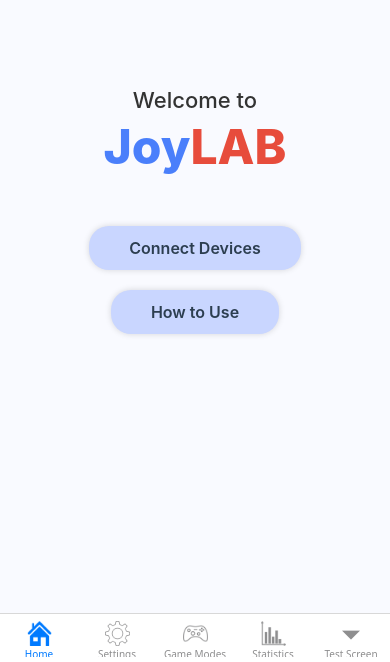
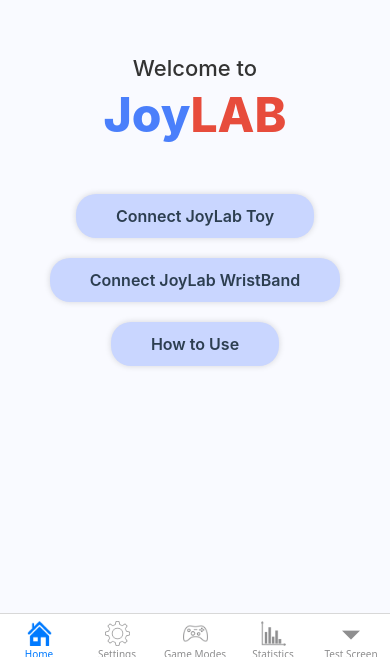
Before and after one commit to Kyral1/JoyLabApp, a React Native app: screen /Home in a window 390 px wide. Shown: the part 182-844 px from the top of the page. Built offline with nearby package versions, Linux system fonts and the light colour scheme; what react-native-ble-plx would draw is missing.

Commit message:
BLE WristBand from frontend side

```diff
--- a/src/frontend/screens/HomeScreen.tsx
+++ b/src/frontend/screens/HomeScreen.tsx
@@ -2,27 +2,42 @@
 import React, { useState } from 'react';
 import { View, Text, StyleSheet, Button, Alert, Pressable, TouchableOpacity, Modal} from 'react-native';
 import { bleService } from '../services/BLEService';
-
+import { bleWristbandService } from '../services/BLEWristbandService';
 
 export default function HomeScreen() {
   console.log("🎮 HomeScreen loaded!");
-  const [connected, setConnected] = useState(false);
-  const [connecting, setConnecting] = useState(false);
+  const [toyConnected, setToyConnected] = useState(false);
+  const [bandConnected, setBandConnected] = useState(false);
+  const [connectingToy, setConnectingToy] = useState(false);
+  const [connectingBand, setConnectingBand] = useState(false);
   const [showModal, setShowModal] = useState(false);
 
   // Connect to the device using shared BLE service
-  const handleConnect = async () => {
+  const handleConnectToy = async () => {
     try {
-      setConnecting(true);
+      setConnectingToy(true);
       await bleService.connect();
-      setConnected(true);
+      setToyConnected(true);
       Alert.alert('BLE', 'Connected to JoyLabToy ✅');
     } catch (e: any) {
       Alert.alert('BLE Error', e?.message ?? String(e));
     } finally {
-      setConnecting(false);
+      setConnectingToy(false);
     }
   };
+
+  const handleConnectBand = async () => {
+    try{
+      setConnectingBand(true);
+      await bleWristbandService.connect();
+      setBandConnected(true);
+      Alert.alert('BLE', 'Connected to JoyLab WristBand ✅');
+    } catch (e: any){
+      Alert.alert('BLE Error', e?.message ?? String(e));
+    } finally {
+      setConnectingBand(false);
+    }
+  }
 
 return (
     <View style={styles.container}>
@@ -35,12 +50,22 @@ return (
 
       {/* Buttons */}
       <TouchableOpacity
-        style={[styles.button, connected && { backgroundColor: '#A5D6A7' }]}
-        onPress={handleConnect}
-        disabled={connecting || connected}
+        style={[styles.button, toyConnected && { backgroundColor: '#A5D6A7' }]}
+        onPress={handleConnectToy}
+        disabled={connectingToy || toyConnected}
       >
         <Text style={styles.buttonText}>
-          {connecting ? 'Connecting...' : connected ? 'Connected ✅' : 'Connect Devices'}
+          {connectingToy ? 'Connecting...' : toyConnected ? 'Connected ✅' : 'Connect JoyLab Toy'}
+        </Text>
+      </TouchableOpacity>
+
+      <TouchableOpacity
+        style={[styles.button, bandConnected && { backgroundColor: '#A5D6A7' }]}
+        onPress={handleConnectBand}
+        disabled={connectingBand || bandConnected}
+      >
+        <Text style={styles.buttonText}>
+          {connectingBand ? 'Connecting...' : bandConnected ? 'Connected ✅' : 'Connect JoyLab WristBand'}
         </Text>
       </TouchableOpacity>
 
```
